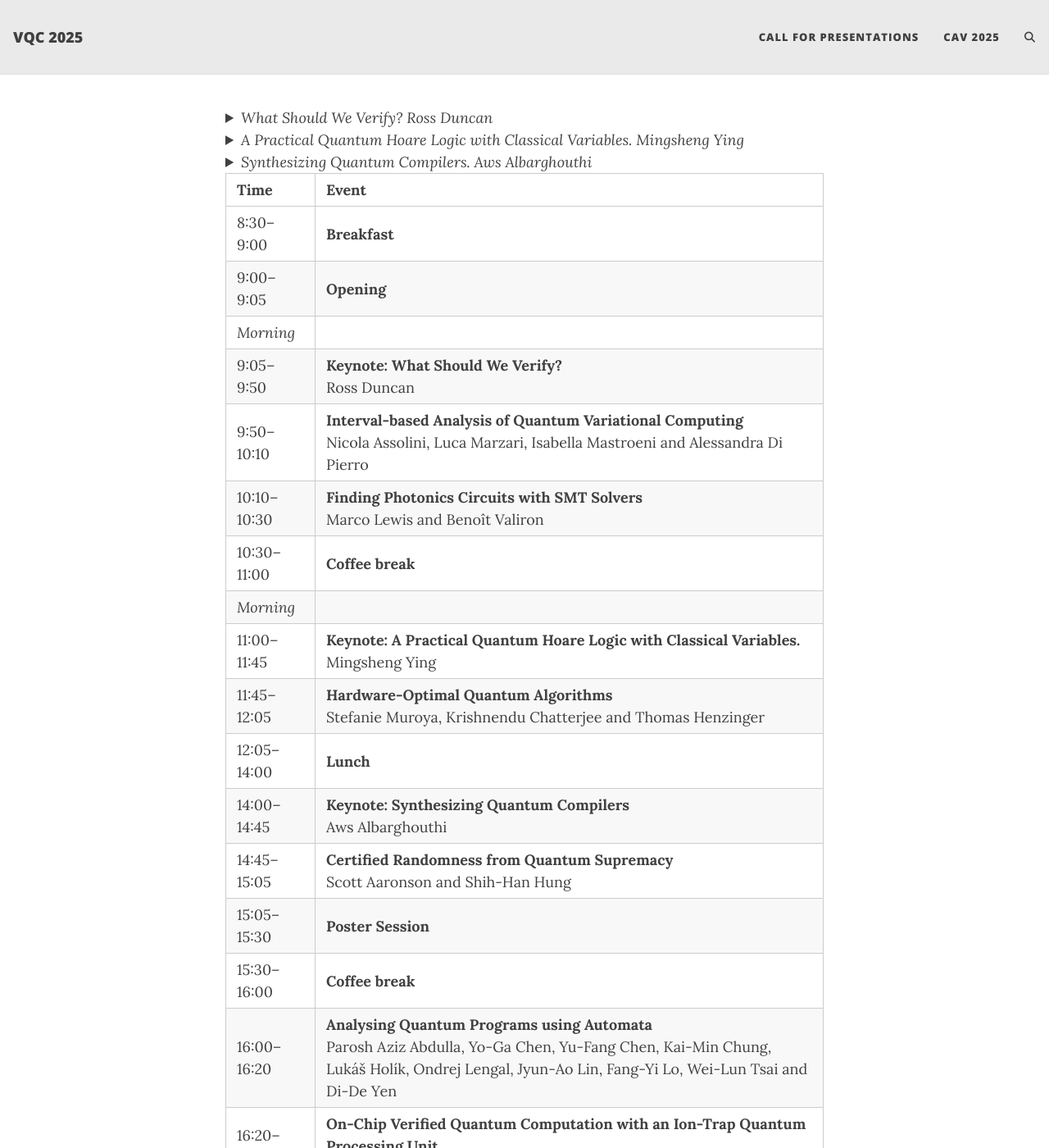
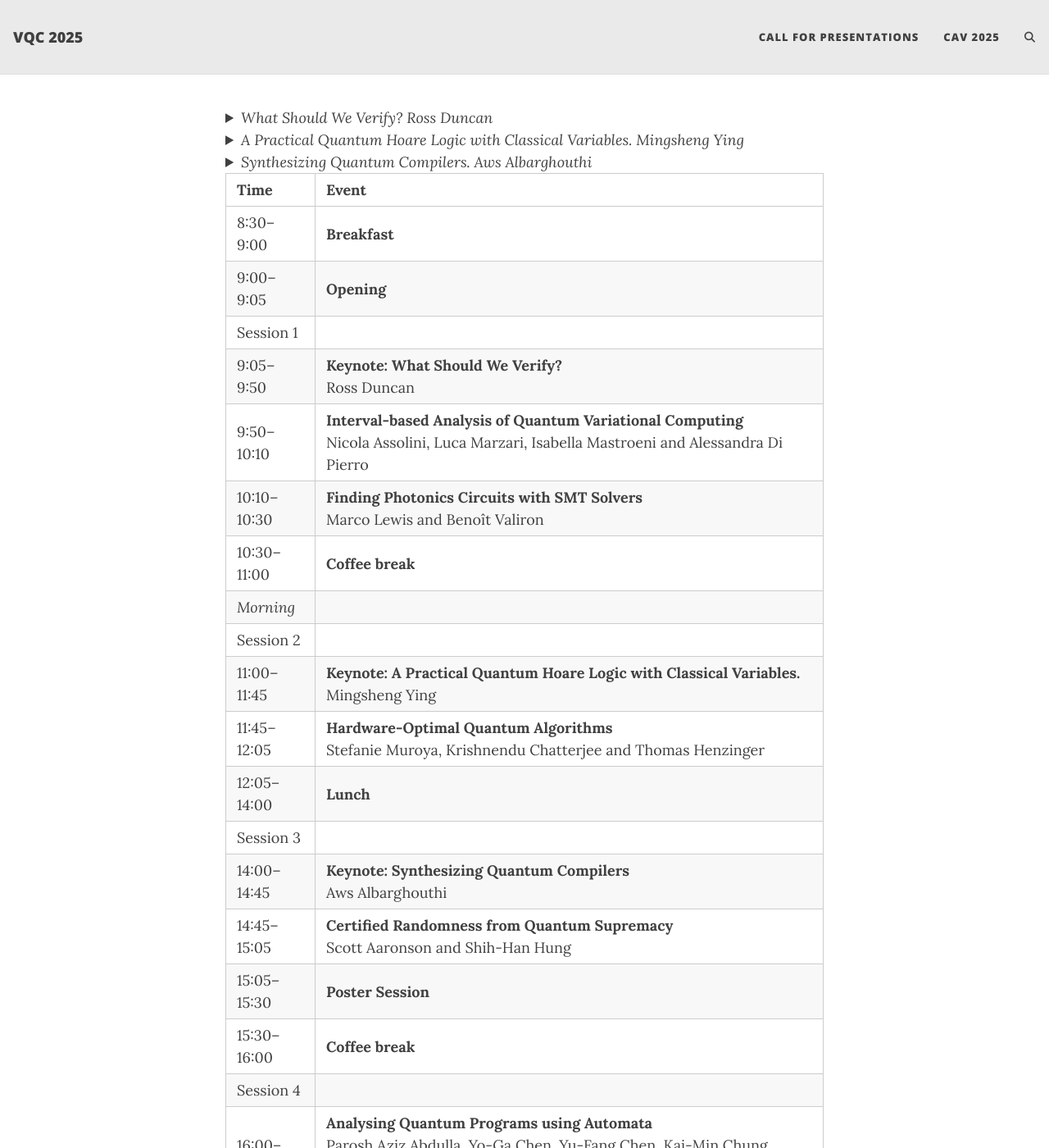
Before and after one commit to VerifiedQC/2025, a Jekyll site: the page built from schedule.md, in a window 1280 px wide and 1400 px high. Shown: the whole window at 82% size. Built offline with Jekyll 4.4.1, drawn with Linux system fonts in a browser that asks for light colours; our own code applies the rules of GitHub Pages for plain Markdown files; comment, search, counter and statistics services are not loaded.

Commit message:
Update schedule.md

```diff
--- a/schedule.md
+++ b/schedule.md
@@ -21,19 +21,22 @@ In this talk, I will present an alternative approach: automatically synthesizing
 |--------------|-------|
 | 8:30–9:00    | **Breakfast** |
 | 9:00–9:05    | **Opening** |
-| _Morning_    |       |
+| Session 1    |       |
 | 9:05–9:50    | **Keynote: What Should We Verify?**<br> Ross Duncan|
 | 9:50–10:10   | **Interval-based Analysis of Quantum Variational Computing**<br>Nicola Assolini, Luca Marzari, Isabella Mastroeni and Alessandra Di Pierro |
 | 10:10–10:30  | **Finding Photonics Circuits with SMT Solvers**<br>Marco Lewis and Benoît Valiron |
 | 10:30–11:00  | **Coffee break** |
 | _Morning_    |       |
+| Session 2    |       |
 | 11:00–11:45  | **Keynote: A Practical Quantum Hoare Logic with Classical Variables.**<br>Mingsheng Ying |
 | 11:45–12:05  | **Hardware-Optimal Quantum Algorithms**<br>Stefanie Muroya, Krishnendu Chatterjee and Thomas Henzinger |
 | 12:05–14:00  | **Lunch** |
+| Session 3    |       |
 | 14:00–14:45  | **Keynote: Synthesizing Quantum Compilers**<br>Aws Albarghouthi |
 | 14:45–15:05  | **Certified Randomness from Quantum Supremacy**<br>Scott Aaronson and Shih-Han Hung |
 | 15:05–15:30  | **Poster Session** |
 | 15:30–16:00  | **Coffee break** |
+| Session 4    |       |
 | 16:00–16:20  | **Analysing Quantum Programs using Automata**<br>Parosh Aziz Abdulla, Yo-Ga Chen, Yu-Fang Chen, Kai-Min Chung, Lukáš Holík, Ondrej Lengal, Jyun-Ao Lin, Fang-Yi Lo, Wei-Lun Tsai and Di-De Yen |
 | 16:20–16:40  | **On-Chip Verified Quantum Computation with an Ion-Trap Quantum Processing Unit**<br>Cica Gustiani, Dominik Leichte and Daniel Mills |
 | 16:40–17:00  | **Certifying Adversarial Robustness in Quantum Machine Learning: From Theory to Physical Validation**<br>Ji Guan |
```
